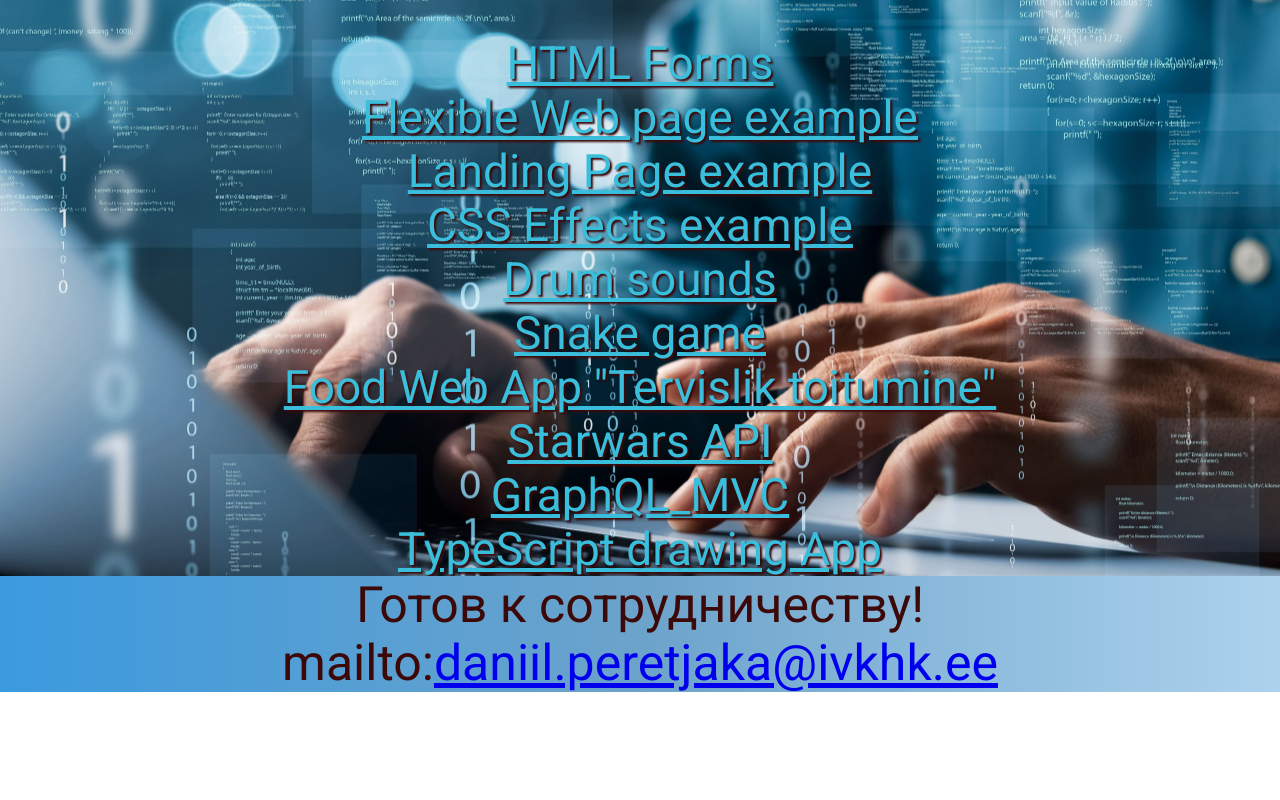
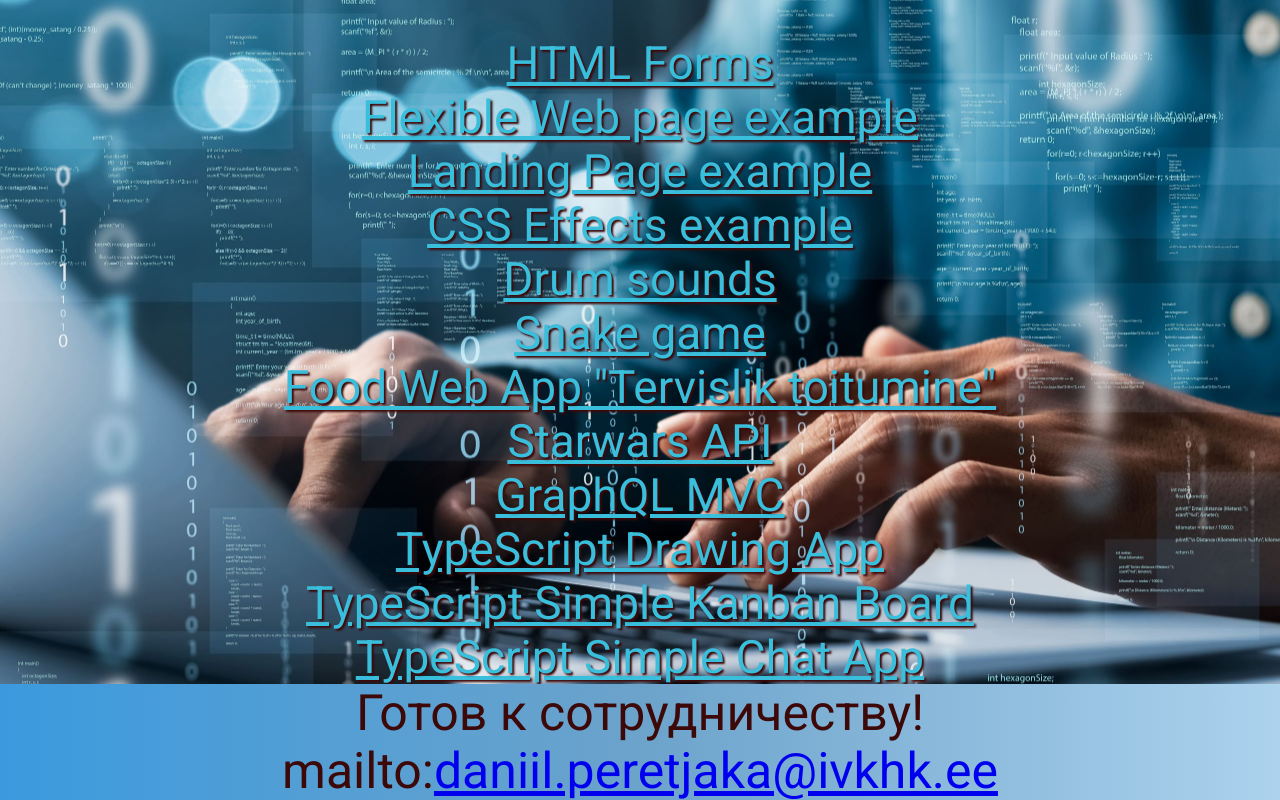
Before and after one commit to DaniilJKTV24/DaniilJKTV24.github.io, a plain HTML site: page index.html in a window 1280 px wide. Shown: the part 314-1114 px from the top of the page. Before the commit the page ends 1006 px from the top, so only its background shows below. Drawn offline with Linux system fonts and the light colour scheme.

Commit message:
Links to Kanban board and Simple chat app projects added

```diff
--- a/index.html
+++ b/index.html
@@ -35,9 +35,13 @@
 				<br>
 				<a href="starwars/index.html">Starwars API</a>
 				<br>
-				<a href="https://github.com/DaniilJKTV24/GraphQL_MVC">GraphQL_MVC</a>
+				<a href="https://github.com/DaniilJKTV24/GraphQL_MVC">GraphQL MVC</a>
 				<br>
-				<a href="https://github.com/DaniilJKTV24/TS_drawing_app">TypeScript drawing App</a>
+				<a href="https://github.com/DaniilJKTV24/TS_drawing_app">TypeScript Drawing App</a>
+				<br>
+				<a href="https://github.com/DaniilJKTV24/TS_Kanban_board">TypeScript Simple Kanban Board</a>
+				<br>
+				<a href="https://github.com/DaniilJKTV24/TS_Simple_chat">TypeScript Simple Chat App</a>
 			</div>
 		</div>
 		<footer>
```
